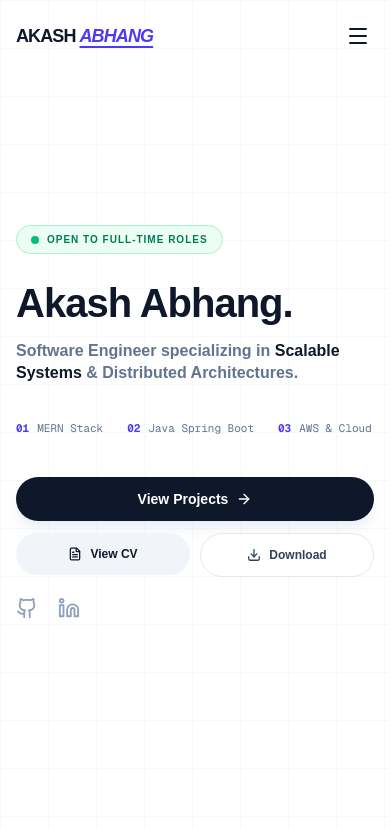
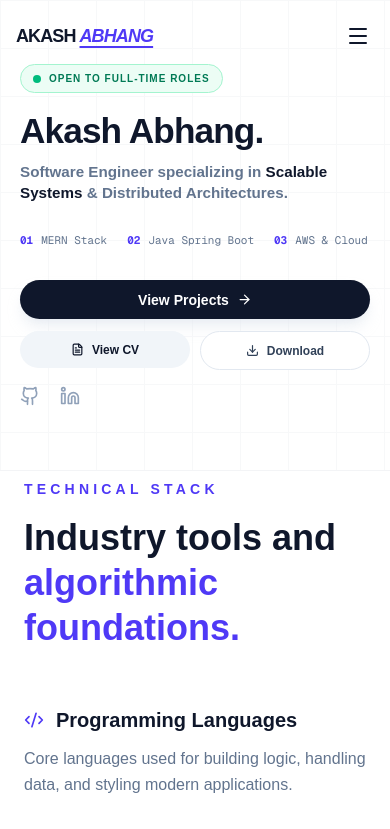
Before and after one commit to abhangakash/my-portfolio, a Next.js app: page / in a window 390 px wide. Shown: the top 829 px of the page. Built offline with nearby package versions, Linux system fonts and the light colour scheme.

Commit message:
UI changed for navbar and hero section

```diff
--- a/src/components/Hero.jsx
+++ b/src/components/Hero.jsx
@@ -10,16 +10,16 @@ const fadeUp = (delay = 0) => ({
 });
 
 const techStack = [
-  { label: "MERN Stack",        num: "01" },
-  { label: "Java Spring Boot",  num: "02" },
-  { label: "AWS & Cloud",       num: "03" },
+  { label: "MERN Stack",       num: "01" },
+  { label: "Java Spring Boot", num: "02" },
+  { label: "AWS & Cloud",      num: "03" },
 ];
 
 export default function Hero() {
   return (
-    <section className="relative min-h-[100svh] flex items-center bg-white text-slate-900 selection:bg-indigo-100 overflow-hidden">
+    <section className="relative min-h-[10svh] flex items-center bg-white text-slate-900 selection:bg-indigo-100 overflow-hidden">
 
-      {/* Subtle grid decoration – purely visual, hidden from screen readers */}
+      {/* Grid decoration */}
       <div
         aria-hidden="true"
         className="pointer-events-none absolute inset-0 opacity-[0.03]"
@@ -30,11 +30,11 @@ export default function Hero() {
         }}
       />
 
-      <div className="relative w-full max-w-6xl mx-auto px-4 sm:px-6 lg:px-8 py-24 sm:py-28 md:py-32">
+      <div className="relative w-full max-w-6xl mx-auto px-5 sm:px-8 lg:px-12 py-16 sm:py-20 lg:py-28">
 
-        {/* ── Status badge ── */}
-        <motion.div {...fadeUp(0)} className="mb-7 sm:mb-9">
-          <span className="inline-flex items-center gap-2 px-3.5 py-1.5 rounded-full border border-emerald-200 bg-emerald-50 text-emerald-700 text-[10px] sm:text-[11px] font-bold uppercase tracking-widest">
+        {/* Status badge */}
+        <motion.div {...fadeUp(0)} className="mb-5 sm:mb-7">
+          <span className="inline-flex items-center gap-2 px-3 py-1.5 rounded-full border border-emerald-200 bg-emerald-50 text-emerald-700 text-[10px] sm:text-[11px] font-bold uppercase tracking-widest">
             <span className="relative flex h-2 w-2 flex-shrink-0">
               <span className="animate-ping absolute inline-flex h-full w-full rounded-full bg-emerald-400 opacity-75" />
               <span className="relative inline-flex rounded-full h-2 w-2 bg-emerald-500" />
@@ -43,28 +43,30 @@ export default function Hero() {
           </span>
         </motion.div>
 
-        {/* ── Name ── */}
+        {/* Name */}
         <motion.h1
           {...fadeUp(0.1)}
-          className="text-[clamp(2.5rem,10vw,6.5rem)] font-black tracking-tight leading-[1.05] text-slate-900 mb-4 sm:mb-6"
+          className="font-black tracking-tight leading-[1.05] text-slate-900 mb-3 sm:mb-5"
+          style={{ fontSize: 'clamp(2.2rem, 8vw, 6.5rem)' }}
         >
           Akash Abhang.
         </motion.h1>
 
-        {/* ── Tagline ── */}
+        {/* Tagline */}
         <motion.h2
           {...fadeUp(0.2)}
-          className="text-[clamp(1rem,3.2vw,2rem)] font-semibold leading-snug text-slate-500 max-w-2xl mb-9 sm:mb-11"
+          className="font-semibold leading-snug text-slate-500 max-w-2xl mb-7 sm:mb-9"
+          style={{ fontSize: 'clamp(0.95rem, 2.8vw, 1.9rem)' }}
         >
           Software Engineer specializing in{" "}
           <span className="text-slate-900">Scalable Systems</span> &amp;{" "}
           Distributed Architectures.
         </motion.h2>
 
-        {/* ── Tech snapshot ── */}
+        {/* Tech snapshot */}
         <motion.ul
           {...fadeUp(0.3)}
-          className="flex flex-wrap gap-x-6 sm:gap-x-8 gap-y-2.5 mb-10 sm:mb-12 list-none p-0 m-0"
+          className="flex flex-wrap gap-x-5 sm:gap-x-8 gap-y-2 mb-8 sm:mb-10 list-none p-0 m-0"
         >
           {techStack.map(({ label, num }) => (
             <li key={label} className="flex items-center gap-2 text-[11px] sm:text-xs font-mono text-slate-500">
@@ -74,40 +76,39 @@ export default function Hero() {
           ))}
         </motion.ul>
 
-        {/* ── CTA row ── */}
-        <motion.div {...fadeUp(0.4)} className="flex flex-col gap-5 sm:gap-0 sm:flex-row sm:items-center sm:flex-wrap">
-
-          {/* Primary + CV buttons */}
+        {/* CTA row */}
+        <motion.div
+          {...fadeUp(0.4)}
+          className="flex flex-col gap-4 sm:gap-0 sm:flex-row sm:items-center sm:flex-wrap"
+        >
+          {/* Buttons */}
           <div className="flex flex-col xs:flex-row gap-3 sm:gap-4 sm:mr-8">
 
             <a href="#projects" className="group">
-              <button className="w-full xs:w-auto flex items-center justify-center gap-2 bg-slate-900 text-white hover:bg-indigo-600 transition-colors duration-200 px-7 py-3.5 rounded-full font-bold text-sm leading-none shadow-lg shadow-slate-200/70">
+              <button className="w-full xs:w-auto flex items-center justify-center gap-2 bg-slate-900 text-white hover:bg-indigo-600 transition-colors duration-200 px-6 py-3 sm:px-7 sm:py-3.5 rounded-full font-bold text-sm leading-none shadow-lg shadow-slate-200/70">
                 View Projects
-                <ArrowRight size={16} className="group-hover:translate-x-0.5 transition-transform duration-200" />
+                <ArrowRight size={15} className="group-hover:translate-x-0.5 transition-transform duration-200" />
               </button>
             </a>
 
             <div className="flex gap-2.5">
               <a href="/resume.pdf" target="_blank" rel="noopener noreferrer" className="flex-1 xs:flex-none">
-                <button className="w-full flex items-center justify-center gap-2 bg-slate-100 hover:bg-slate-200 text-slate-900 transition-colors duration-200 px-5 py-3.5 rounded-full font-bold text-xs leading-none">
-                  <FileText size={14} strokeWidth={2.2} />
+                <button className="w-full flex items-center justify-center gap-2 bg-slate-100 hover:bg-slate-200 text-slate-900 transition-colors duration-200 px-4 py-3 sm:px-5 sm:py-3.5 rounded-full font-bold text-xs leading-none">
+                  <FileText size={13} strokeWidth={2.2} />
                   View CV
                 </button>
               </a>
               <a href="/resume.pdf" download className="flex-1 xs:flex-none">
-                <button className="w-full flex items-center justify-center gap-2 bg-white border border-slate-200 hover:border-slate-400 text-slate-700 transition-colors duration-200 px-5 py-3.5 rounded-full font-bold text-xs leading-none">
-                  <Download size={14} strokeWidth={2.2} />
+                <button className="w-full flex items-center justify-center gap-2 bg-white border border-slate-200 hover:border-slate-400 text-slate-700 transition-colors duration-200 px-4 py-3 sm:px-5 sm:py-3.5 rounded-full font-bold text-xs leading-none">
+                  <Download size={13} strokeWidth={2.2} />
                   Download
                 </button>
               </a>
             </div>
           </div>
 
-          {/* Divider – horizontal on mobile, vertical on sm+ */}
-          <div
-            aria-hidden="true"
-            className="hidden sm:block self-stretch w-px bg-slate-200 mx-1"
-          />
+          {/* Vertical divider */}
+          <div aria-hidden="true" className="hidden sm:block self-stretch w-px bg-slate-200 mx-1" />
 
           {/* Social icons */}
           <div className="flex items-center gap-5 sm:pl-7">
@@ -118,7 +119,7 @@ export default function Hero() {
               aria-label="GitHub"
               className="text-slate-400 hover:text-slate-900 transition-colors duration-200"
             >
-              <Github size={22} />
+              <Github size={20} />
             </a>
             <a
               href="https://www.linkedin.com/in/akash-abhang-a6a29822b"
@@ -127,7 +128,7 @@ export default function Hero() {
               aria-label="LinkedIn"
               className="text-slate-400 hover:text-slate-900 transition-colors duration-200"
             >
-              <Linkedin size={22} />
+              <Linkedin size={20} />
             </a>
           </div>
         </motion.div>
--- a/src/components/Navbar.jsx
+++ b/src/components/Navbar.jsx
@@ -56,7 +56,7 @@ export default function Navbar() {
 <a
   href="#"
   onClick={closeMenu}
-            className="group flex-shrink-0"
+  className="group flex-shrink-0 outline-none focus:ring-0 focus:outline-none"
   aria-label="Akash Abhang – home"
 >
   <h1 className="text-lg sm:text-xl font-black tracking-tighter text-slate-900 flex items-center gap-1 uppercase">
```
Lines whose indentation alone changed are shown as unchanged.
